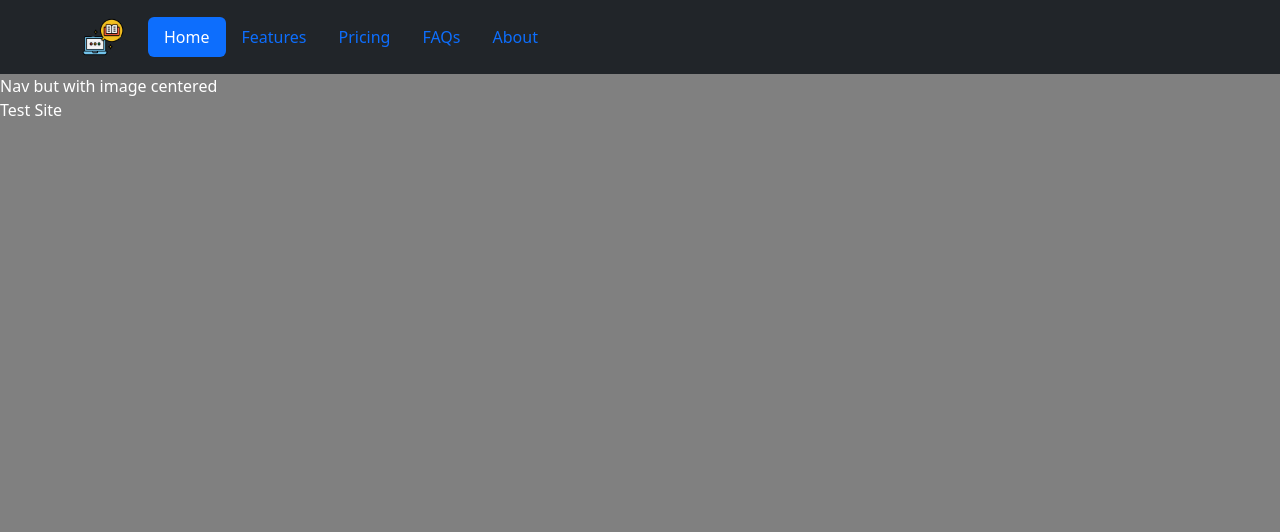
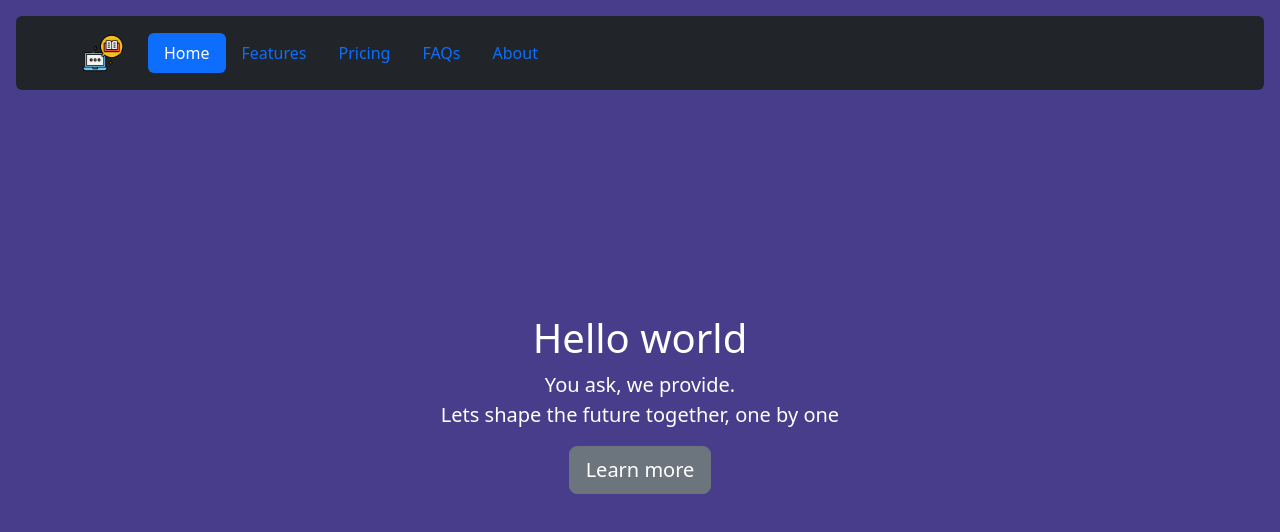
Before and after one commit to Kishlay-notabot/rfr-sgt, a website: page src/index.html in a window 1280 px wide. Drawn offline with Linux system fonts and the light colour scheme; files whose address does not match are found by name.

Commit message:
initial look

```diff
--- a/src/index.html
+++ b/src/index.html
@@ -7,8 +7,8 @@
     <title>Researchforesearchers-sgt</title>
     <link rel="stylesheet" href="/css/bootstrap.css">
 </head>
-<body class="text-white" style=" background-color: grey; ">
-  <header class="p-3 bg-dark text-white">
+<body class="text-white p-3" style=" background-color: darkslateblue; ">
+  <header class="p-3 bg-dark text-white rounded">
     <div class="container">
         <div class="d-flex flex-wrap align-items-center justify-content-center justify-content-lg-start">
             <a href="/" class="d-flex align-items-center mb-2 mb-lg-0 text-white text-decoration-none">
@@ -25,10 +25,18 @@
         </div>
     </div>
 </header>
+<br>
+<main role="main" class="inner cover text-center" style="margin: 200px;">
+    <h1 class="cover-heading">Hello world</h1>
+    <p class="lead">You ask, we provide. <br>
+        Lets shape the future together, one by one
+    </p>
+      <a href="#" class="btn btn-lg btn-secondary">Learn more</a>
+    </p>
+  </main>
 
-Nav but with image centered
 <br>
- Test Site
+
 
 </body>
 </html>
```
